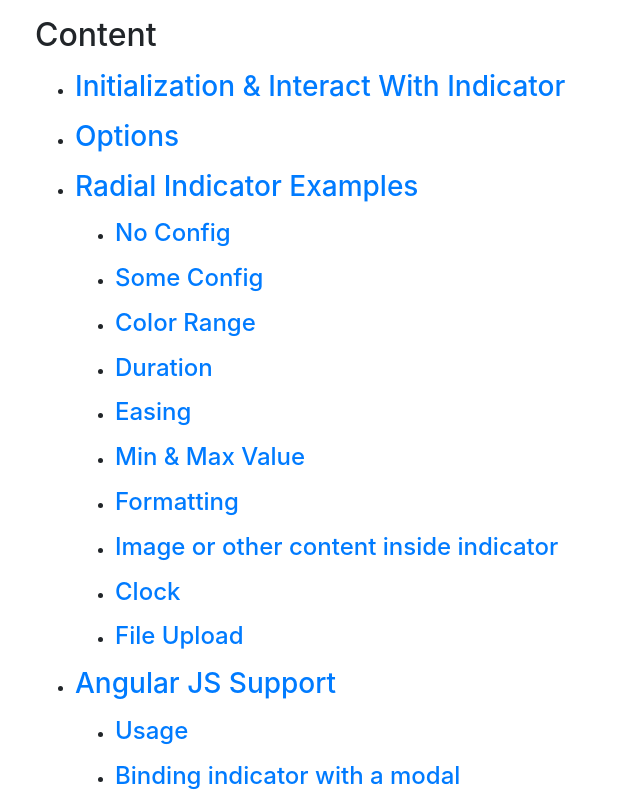
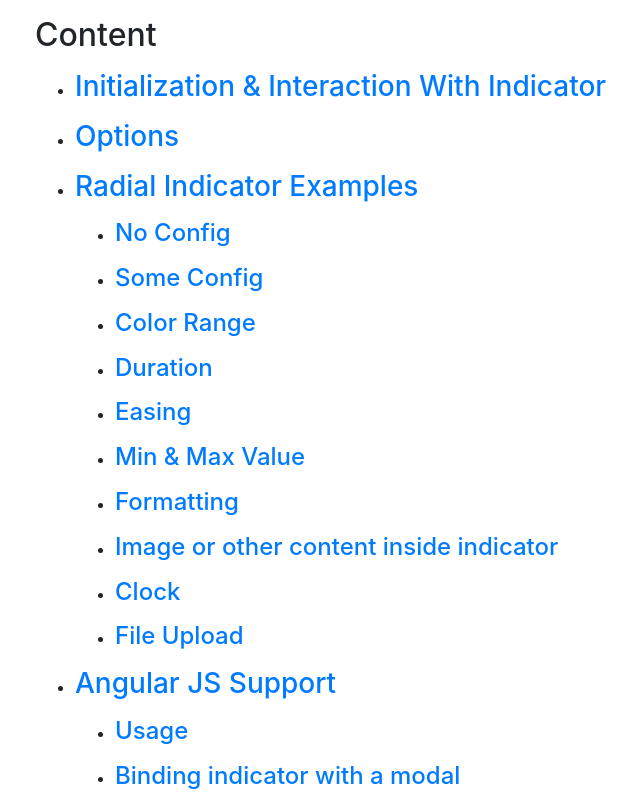
Before and after one commit to s-yadav/radialIndicator, a website with bundled scripts: page docs/index.html in a window 1280 px wide. Shown: the top 800 px of the page, without its empty margins (50-690 px from the left). Built offline with nearby package versions, Linux system fonts and the light colour scheme.

Commit message:
fixing invalid markup in index.html

```diff
--- a/docs/index.html
+++ b/docs/index.html
@@ -14,7 +14,7 @@
 <div class="container">
     <h2>Content</h2>
     <ul>
-        <li><h3><a href="#initalization">Initialization & Interact With Indicator</a></h3></li>
+        <li><h3><a href="#initalization">Initialization & Interaction With Indicator</a></h3></li>
         <li><h3><a href="#options">Options</a></h3></li>
         <li><h3><a href="#examples">Radial Indicator Examples</a></h3>
             <ul>
@@ -35,7 +35,8 @@
                 <li><h4><a href="#angular-usage">Usage</a></h4></li>
                 <li><h4><a href="#angular-binding">Binding indicator with a modal</a></h4></li>
                 <li><h4><a href="#angular-di">Getting instance of indicator through DI</a></h4></li>
-            </li>
+            </ul>
+        </li>
         </ul>
     <h1>Radial Indicator</h1>
     <h2 id="initalization">Initialization & Interaction With Indicator</h2>
```
